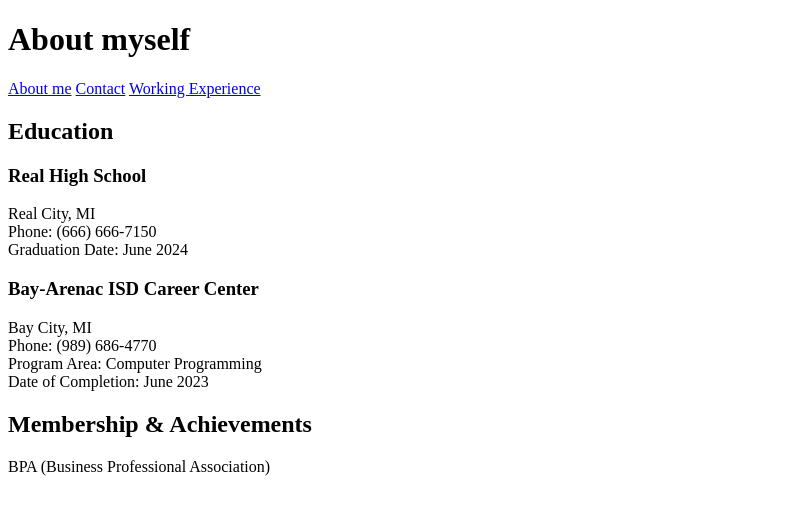
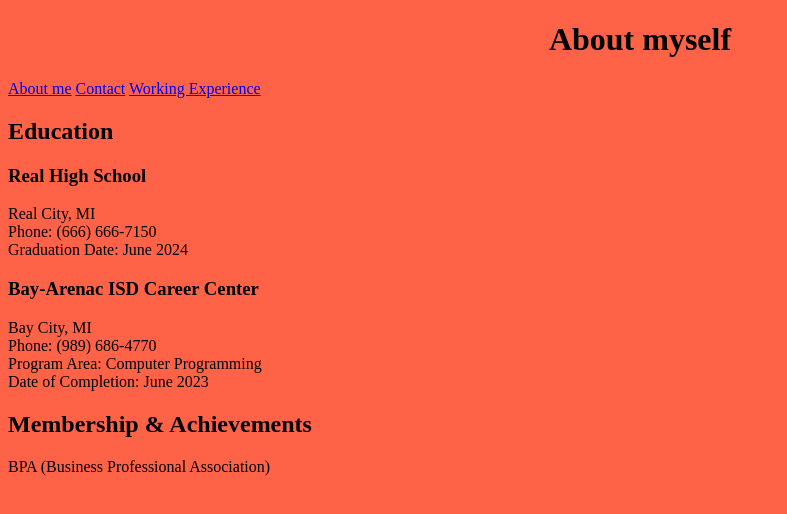
Before and after one commit to JoshGeSmith/JoshGeSmith.github.io, a plain HTML site: page 2-1/index.html in a window 1280 px wide. Shown: the whole page, without its empty margins (0-787 px from the left). Drawn offline with Linux system fonts and the light colour scheme.

Commit message:
css readded

```diff
--- a/2-1/index.html
+++ b/2-1/index.html
@@ -1,6 +1,6 @@
 <!DOCTYPE html>
 <head>
-
+   <link rel="stylesheet" href="style.css">
 </head>
 <body>
    <h1>About myself</h1>
--- /dev/null
+++ b/2-1/style.css
@@ -0,0 +1,7 @@
+body{
+    background-color: tomato;
+}
+h1{
+    text-align: center;
+    text-underline-position: below;
+}
```
